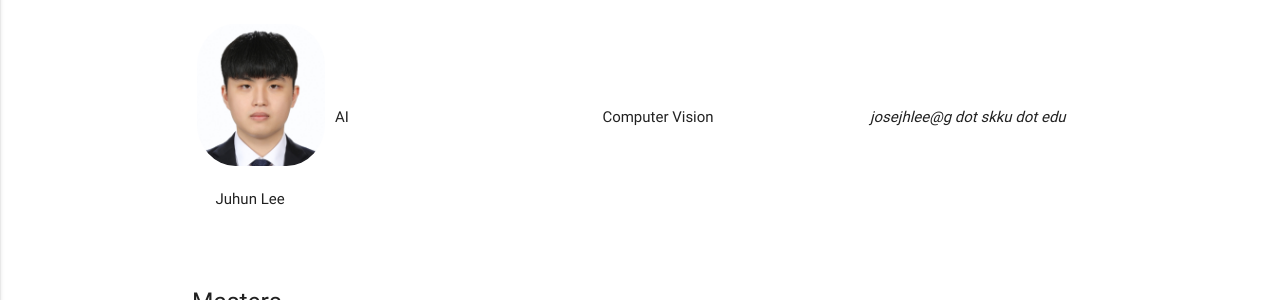
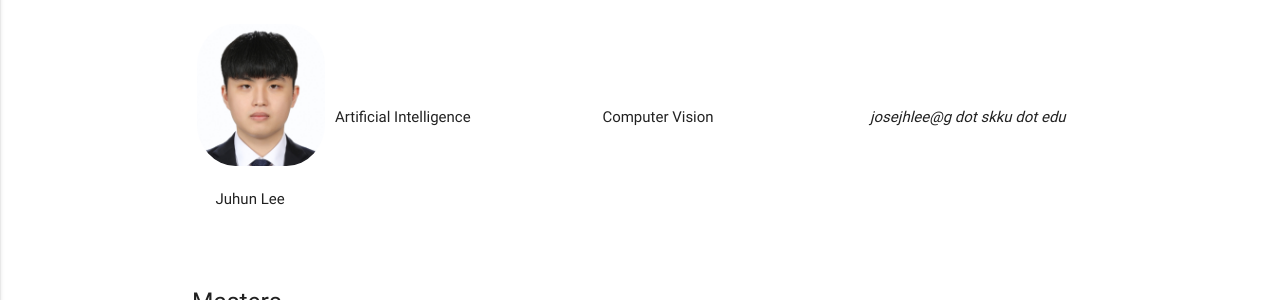
Before and after one commit to Yurim990507/DASH-Lab.github.io, a Jekyll site: the page built from Members.md, in a window 1280 px wide and 900 px high, scrolled down 776 px. Shown: the part 152-452 px from the top of the window. Built offline with Jekyll 4.4.1, drawn with Linux system fonts in a browser that asks for light colours; a script that is not in the unit is left out.

Commit message:
update dept josep

```diff
--- a/Members.md
+++ b/Members.md
@@ -70,7 +70,7 @@ permalink: /Members/
                           &nbsp;&nbsp;&nbsp;&nbsp; Juhun Lee
                       </div>
                   </td>
-                  <td>AI</td>
+                  <td>Artificial Intelligence</td>
                   <td>Computer Vision </td>
                   <td><i>josejhlee@g dot skku dot edu</i></td>
                 </tr>
```
